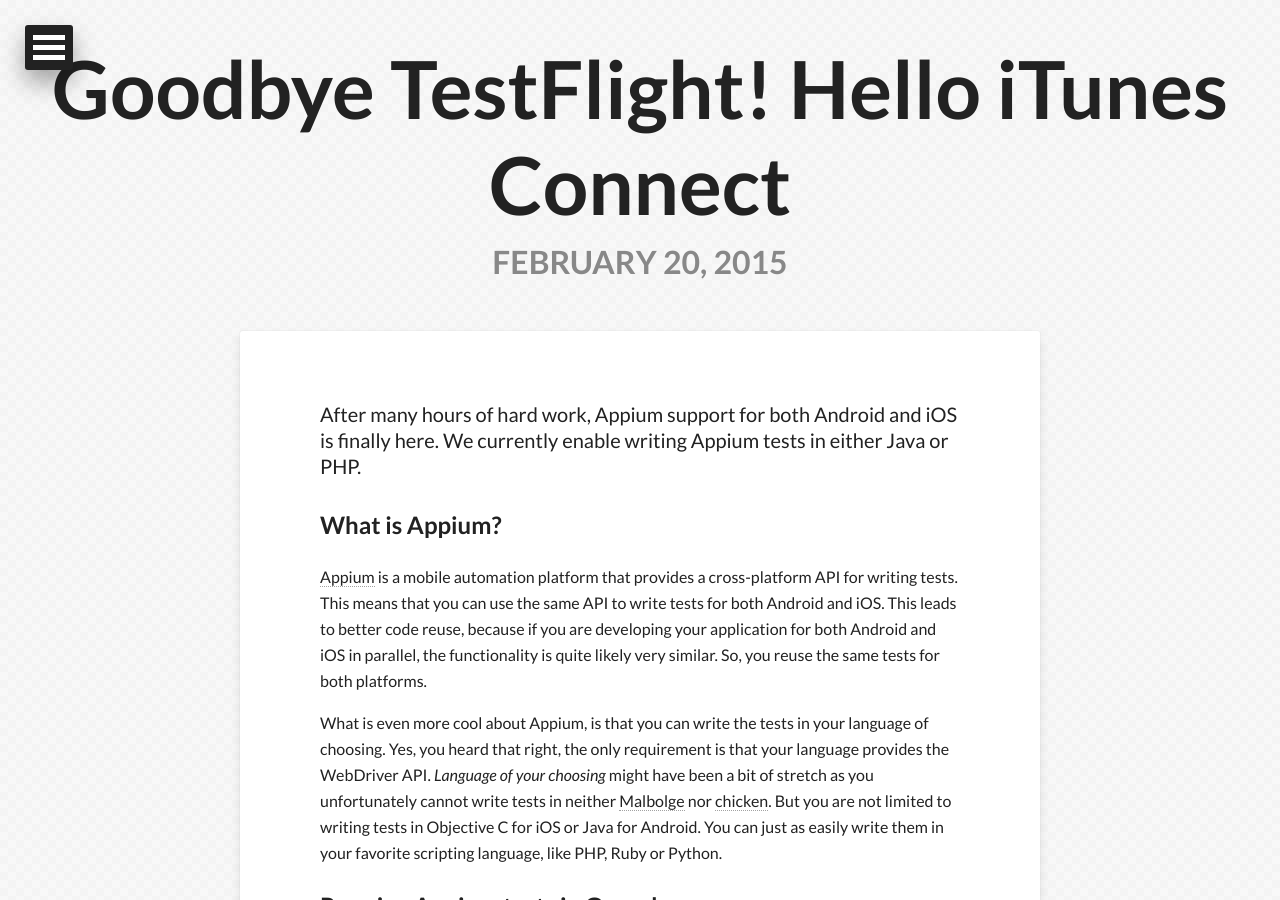
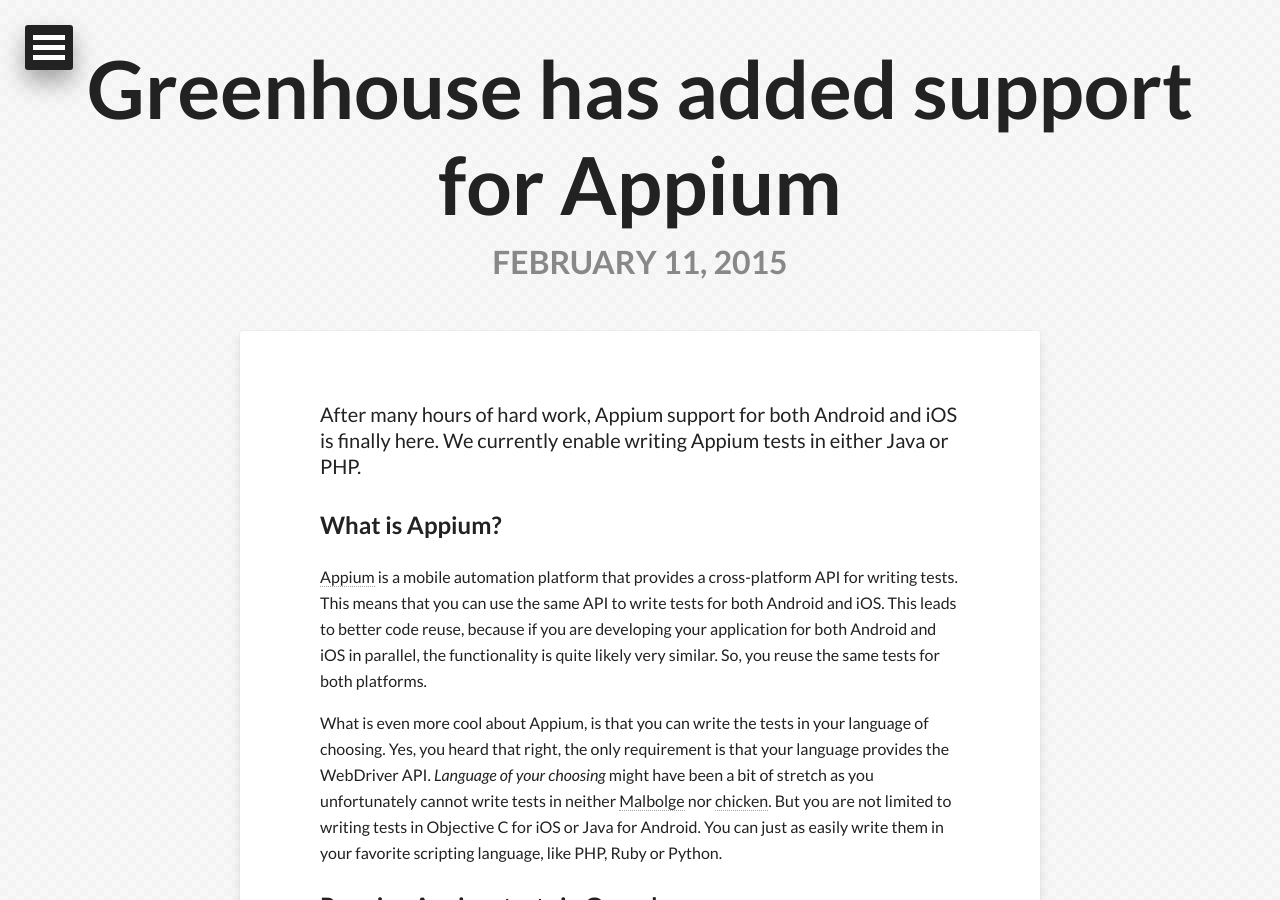
Before and after one commit to GreenhouseCI/blog.greenhouseci.com, a Jekyll site: the page built from _posts/2015-02-11-appium-support.md, in a window 1280 px wide and 900 px high. Built offline with Jekyll 4.4.1, drawn with Linux system fonts in a browser that asks for light colours; nearby versions of some CDN libraries; comment, search, counter and statistics services are not loaded; some of the changed text lies outside the part shown.

Commit message:
fix appium post

```diff
--- a/_posts/2015-02-11-appium-support.md
+++ b/_posts/2015-02-11-appium-support.md
@@ -1,7 +1,7 @@
 ---
 layout: post
-title:  "Goodbye TestFlight! Hello iTunes Connect"
-date:   2015-02-20 16:00:00
+title:  "Greenhouse has added support for Appium"
+date:   2015-02-11 16:00:00
 categories: Greenhouse update
 share: true
 comments: true
```
